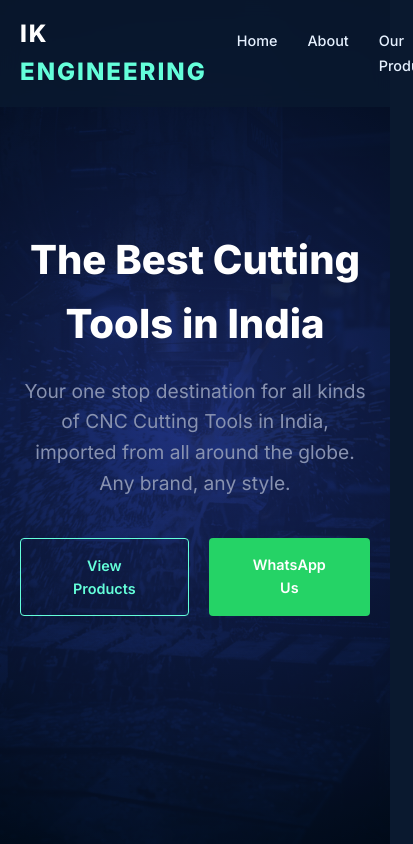
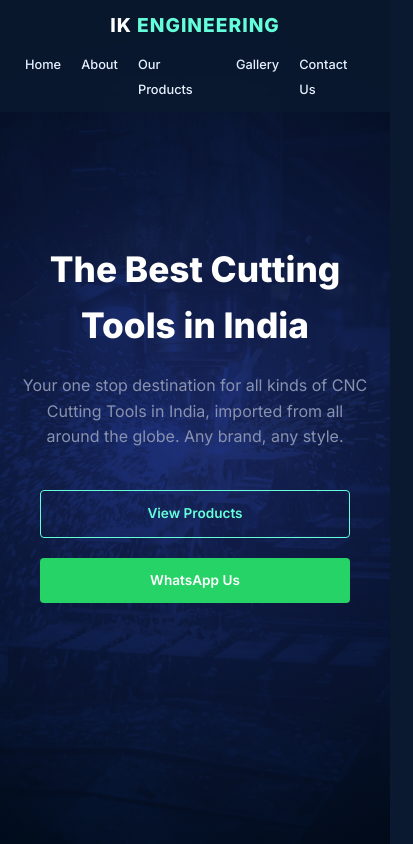
Before and after one commit to yogingajjar50-lang/ik-engeeniaring-, a plain HTML site: page index.html in a window 390 px wide. Shown: the top 844 px of the page, 413 px wide, since content can reach past the window. Drawn offline with Linux system fonts and the light colour scheme.

Commit message:
Fix mobile responsiveness and button layout

```diff
--- a/style.css
+++ b/style.css
@@ -46,27 +46,28 @@ nav {
     position: fixed;
     top: 0;
     width: 100%;
-    padding: 20px 50px;
+    padding: 15px 5%;
     display: flex;
     justify-content: space-between;
     align-items: center;
-    background: rgba(10, 25, 47, 0.85);
+    background: rgba(10, 25, 47, 0.95);
     backdrop-filter: blur(10px);
     z-index: 1000;
     transition: var(--transition);
 }
 
 nav.scrolled {
-    padding: 15px 50px;
+    padding: 10px 5%;
     box-shadow: 0 10px 30px -10px rgba(2, 12, 27, 0.7);
 }
 
 .logo {
-    font-size: 1.5rem;
+    font-size: 1.2rem;
     font-weight: 800;
     color: var(--white);
     text-transform: uppercase;
-    letter-spacing: 2px;
+    letter-spacing: 1px;
+    white-space: nowrap;
 }
 
 .logo span {
@@ -79,14 +80,14 @@ nav.scrolled {
 }
 
 .nav-links li {
-    margin-left: 30px;
+    margin-left: 15px;
 }
 
 .nav-links a {
     text-decoration: none;
     color: var(--text-light);
     font-weight: 500;
-    font-size: 0.9rem;
+    font-size: 0.8rem;
     transition: var(--transition);
     position: relative;
 }
@@ -165,13 +166,15 @@ nav.scrolled {
 }
 
 .btn {
-    padding: 15px 35px;
+    padding: 12px 25px;
     border-radius: 4px;
     text-decoration: none;
     font-weight: 600;
-    font-size: 0.9rem;
+    font-size: 0.85rem;
     transition: var(--transition);
     cursor: pointer;
+    display: inline-block;
+    white-space: nowrap;
 }
 
 .btn-primary {
@@ -197,7 +200,7 @@ nav.scrolled {
 
 /* Sections */
 section {
-    padding: 100px 10%;
+    padding: 80px 5%;
 }
 
 .section-title {
@@ -285,9 +288,39 @@ section {
 /* Responsive */
 @media (max-width: 768px) {
     .hero h1 {
-        font-size: 2.5rem;
+        font-size: 2.2rem;
+    }
+    .hero p {
+        font-size: 1rem;
     }
     nav {
-        padding: 15px 20px;
+        padding: 10px 15px;
+        flex-direction: column;
+        gap: 10px;
+    }
+    .nav-links {
+        width: 100%;
+        justify-content: center;
+    }
+    .nav-links li {
+        margin: 0 10px;
+    }
+    .cta-group {
+        flex-direction: column;
+        width: 100%;
+        padding: 0 20px;
+    }
+    .section-title {
+        font-size: 2rem;
+    }
+    section {
+        padding: 60px 20px;
+    }
+    #partner div {
+        grid-template-columns: 1fr !important;
+    }
+    .btn {
+        width: 100%;
+        text-align: center;
     }
 }
```
